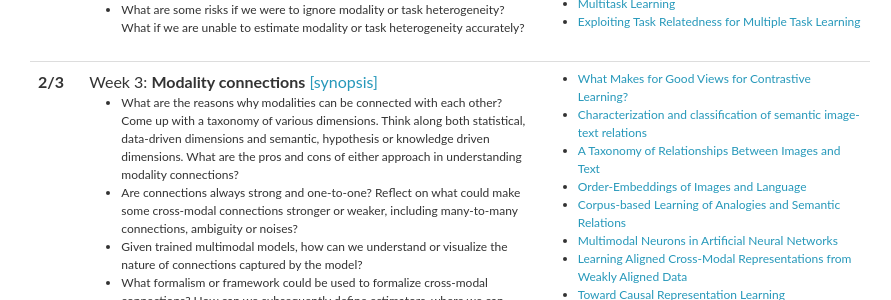
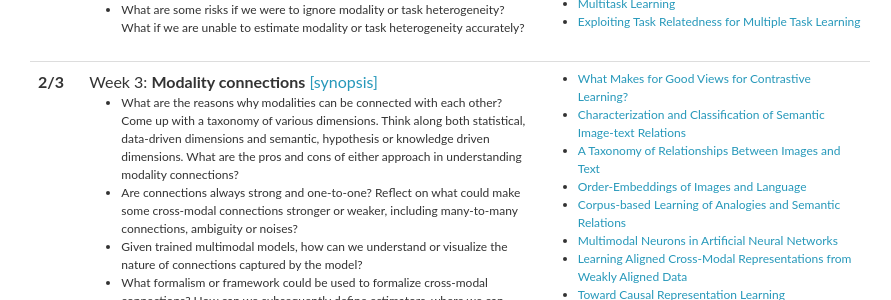
Before and after one commit to CMU-MultiComp-Lab/adv-mmml-course, a Jekyll site: the page built from spring2023/_pages/schedule.md, in a window 1280 px wide and 900 px high, scrolled down 543 px. Shown: the part 153-453 px from the top of the window, without its empty margins (190-1081 px from the left). Built offline with Jekyll 4.4.1, drawn with Linux system fonts in a browser that asks for light colours; nearby versions of some CDN libraries; comment, search, counter and statistics services are not loaded.

```diff
--- a/_data/lectures_2023.yml
+++ b/_data/lectures_2023.yml
@@ -45,7 +45,7 @@
     - Linking back to week 1’s discussion on heterogeneity, how would you relate the concepts of heterogeneity and connections? How is heterogeneity affecting the study of crossmodal connections and inversely, how connections should be taken into consideration when heterogeneity is studied? Are connections also present in homogenous settings?
   readings:
     - <a href="https://arxiv.org/abs/2005.10243">What Makes for Good Views for Contrastive Learning?</a> <br/>
-    - <a href="https://link.springer.com/article/10.1007/s13735-019-00187-6">Characterization and classification of semantic image-text relations</a> <br/>
+    - <a href="https://link.springer.com/article/10.1007/s13735-019-00187-6">Characterization and Classification of Semantic Image-text Relations</a> <br/>
     - <a href="https://www.emerald.com/insight/content/doi/10.1108/00220410310506303/full/pdf?title=a-taxonomy-of-relationships-between-images-and-text">A Taxonomy of Relationships Between Images and Text</a> <br/>
     - <a href="https://arxiv.org/abs/1511.06361">Order-Embeddings of Images and Language</a> <br/>
     - <a href="https://link.springer.com/content/pdf/10.1007/s10994-005-0913-1.pdf">Corpus-based Learning of Analogies and Semantic Relations</a> <br/>
```
